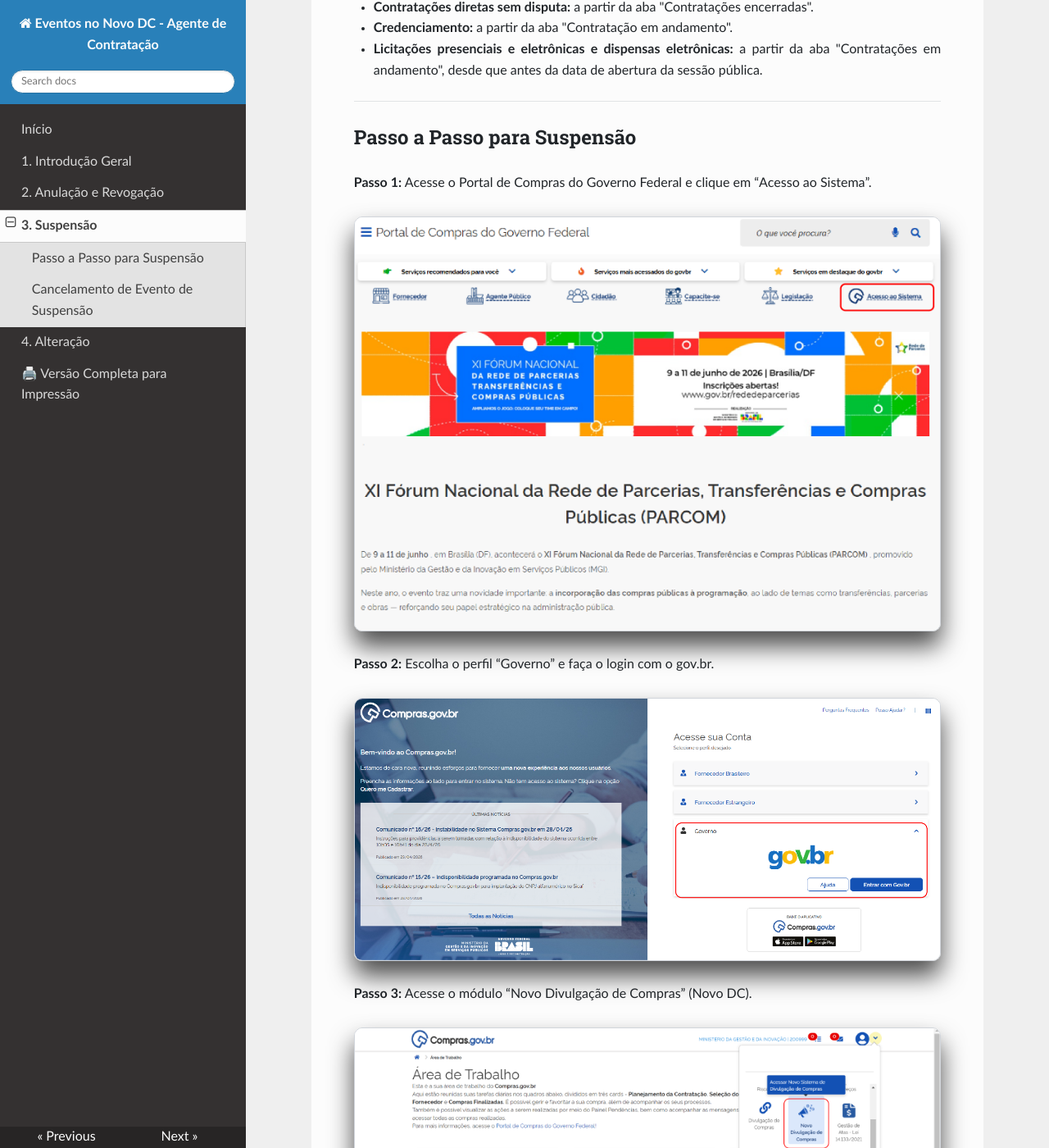
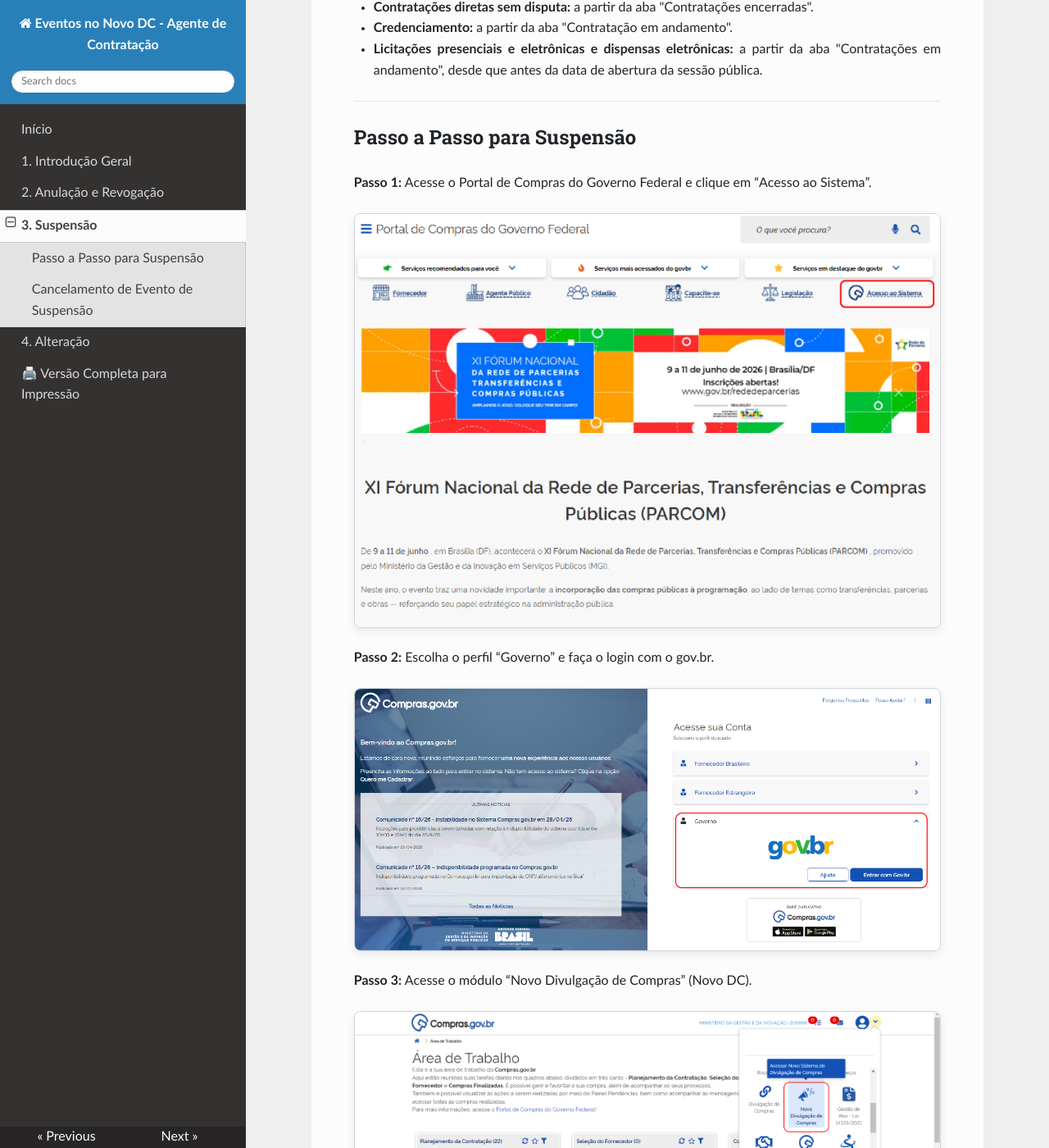
Before and after one commit to siqueiraazevedo2013-cloud/Tutorial-Eventos-Novo-DC, an MkDocs documentation site: the page built from docs/03-suspensao.md, in a window 1280 px wide and 1400 px high, scrolled down 269 px. Shown: the whole window at 82% size. Built offline with MkDocs 1.6.1, drawn with Linux system fonts in a browser that asks for light colours; nearby versions of some CDN libraries.

Commit message:
Refine image styling in custom.css
Updated image styles to have a thinner border, rounded corners, and a lighter shadow effect.

```diff
--- a/docs/custom.css
+++ b/docs/custom.css
@@ -1,17 +1,6 @@
-/* Estilo padronizado das imagens: contorno, bordas arredondadas e sombra destacada */
+/* Aplica linha de borda, cantos arredondados e sombra em todas as imagens */
 .rst-content img, .md-content img, .wy-nav-content img, article img {
-  width: 100% !important;
-  max-width: 100% !important;
-  height: auto !important;
-  display: block;
-  margin: 28px auto !important;
-
-  /* Linha fina cinza */
-  border: 1px solid #d1d5db !important;
-
-  /* Cantos arredondados */
-  border-radius: 10px !important;
-
-  /* Sombra bem definida e destacada do fundo branco */
-  box-shadow: 0 18px 30px rgba(0, 0, 0, 0.70) !important;
+  border: 1px solid #d1d5db !important; /* Espessura (1px), estilo (solid) e cor (#d1d5db) */
+  border-radius: 8px !important;       /* Curvatura dos cantos */
+  box-shadow: 0 4px 12px rgba(0, 0, 0, 0.08) !important; /* Sombra opcional para destaque */
 }
```
